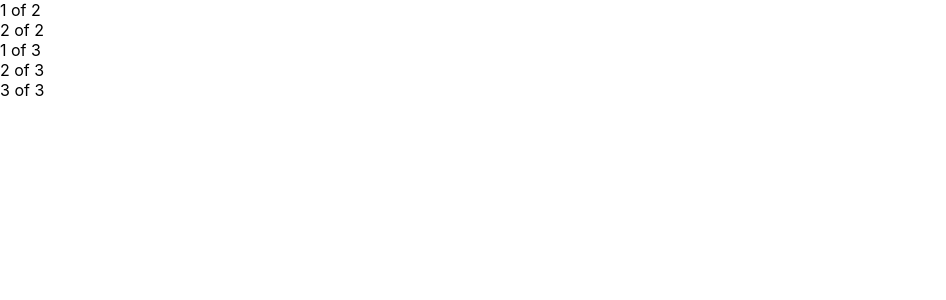
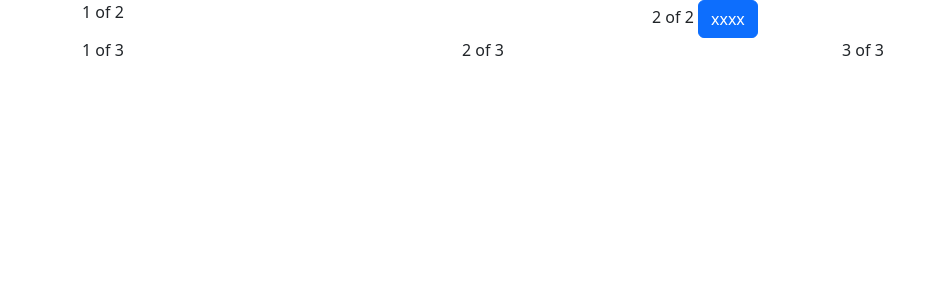
Before and after one commit to Handy1716/quizrider, a React (Create React App) app in the folder frontend/: page / in a window 1280 px wide. Shown: the top 300 px of the page, without its empty margins (0-946 px from the left). Built offline with nearby package versions, Linux system fonts and the light colour scheme.

Commit message:
bootstrap

```diff
--- a/frontend/src/App.tsx
+++ b/frontend/src/App.tsx
@@ -5,14 +5,14 @@ import TestingState from './Components/testingState';
 import Login from './Components/login';
 import Register from './Components/register';
 import Header from './Components/header';
-import { Col, Container, Row } from 'react-bootstrap';
+import { Col, Container, Row, Button } from 'react-bootstrap';
 
 function App() {
   return (
     <Container>
       <Row>
         <Col>1 of 2</Col>
-        <Col>2 of 2</Col>
+        <Col>2 of 2 <Button>xxxx</Button></Col>
       </Row>
       <Row>
         <Col>1 of 3</Col>
--- a/frontend/src/index.tsx
+++ b/frontend/src/index.tsx
@@ -3,6 +3,7 @@ import ReactDOM from 'react-dom/client';
 import './index.css';
 import App from './App';
 import reportWebVitals from './reportWebVitals';
+import 'bootstrap/dist/css/bootstrap.min.css';
 
 const root = ReactDOM.createRoot(
   document.getElementById('root') as HTMLElement
```
